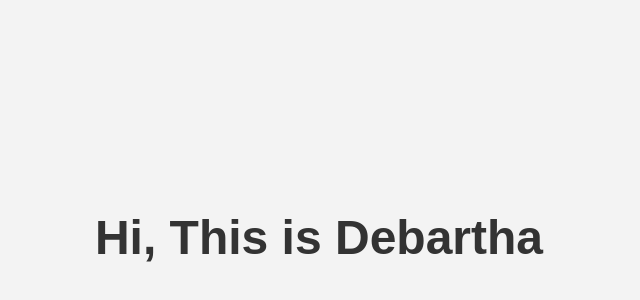
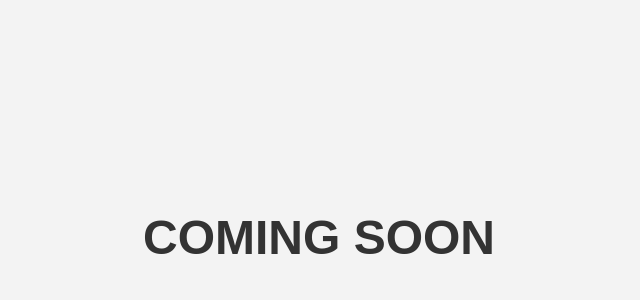
Before and after one commit to debartha-chakraborty/Portfolio, a plain HTML site: page index.html in a window 1280 px wide. Shown: the part 46-346 px from the top of the page, without its empty margins (321-961 px from the left). Drawn offline with Linux system fonts and the light colour scheme.

Commit message:
Update index.html

```diff
--- a/index.html
+++ b/index.html
@@ -7,7 +7,7 @@
     <title>Debartha's Portfolio</title>
 </head>
 <body>
-    <h1>Hi, This is Debartha</h1>
+    <h1>COMING SOON</h1>
 </body>
 <style>
     body {
```
